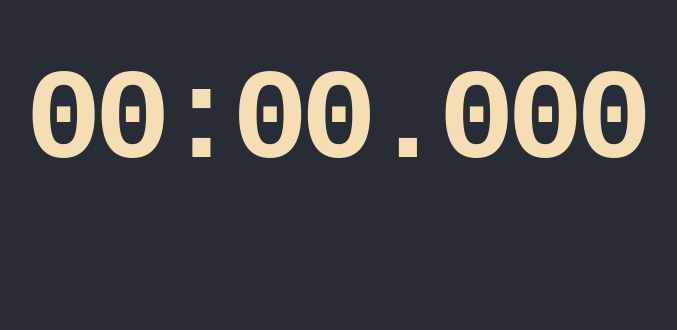
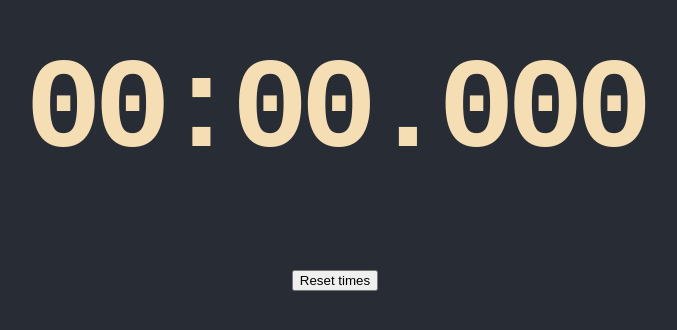
Before and after one commit to antonioxdias/startwatch, a React (Create React App) app: page / in a window 1280 px wide. Shown: the part 278-608 px from the top of the page, without its empty margins (305-982 px from the left). Built offline with nearby package versions, Linux system fonts and the light colour scheme.

Commit message:
Add clear times feature

```diff
--- a/src/App.tsx
+++ b/src/App.tsx
@@ -6,7 +6,7 @@ import Timer from './components/Timer'
 import './App.css'
 
 function App() {
-  const { times, addTime } = useTimes('3x3')
+  const { times, addTime, clearTimes } = useTimes('3x3')
 
   return (
     <div className="App">
@@ -14,6 +14,7 @@ function App() {
       {
         times.map(time => <span>{timeDisplay(time)}</span>)
       }
+      <button onClick={clearTimes}>Reset times</button>
     </div>
   )
 }
--- a/src/lib/useTimes.ts
+++ b/src/lib/useTimes.ts
@@ -18,7 +18,8 @@ const useTimes = (puzzle: string) => {
 
   return {
     times,
-    addTime: (time: number) => setTimes(times => [...times, time])
+    addTime: (time: number) => setTimes(times => [...times, time]),
+    clearTimes: () => setTimes([])
   }
 }
 
```
